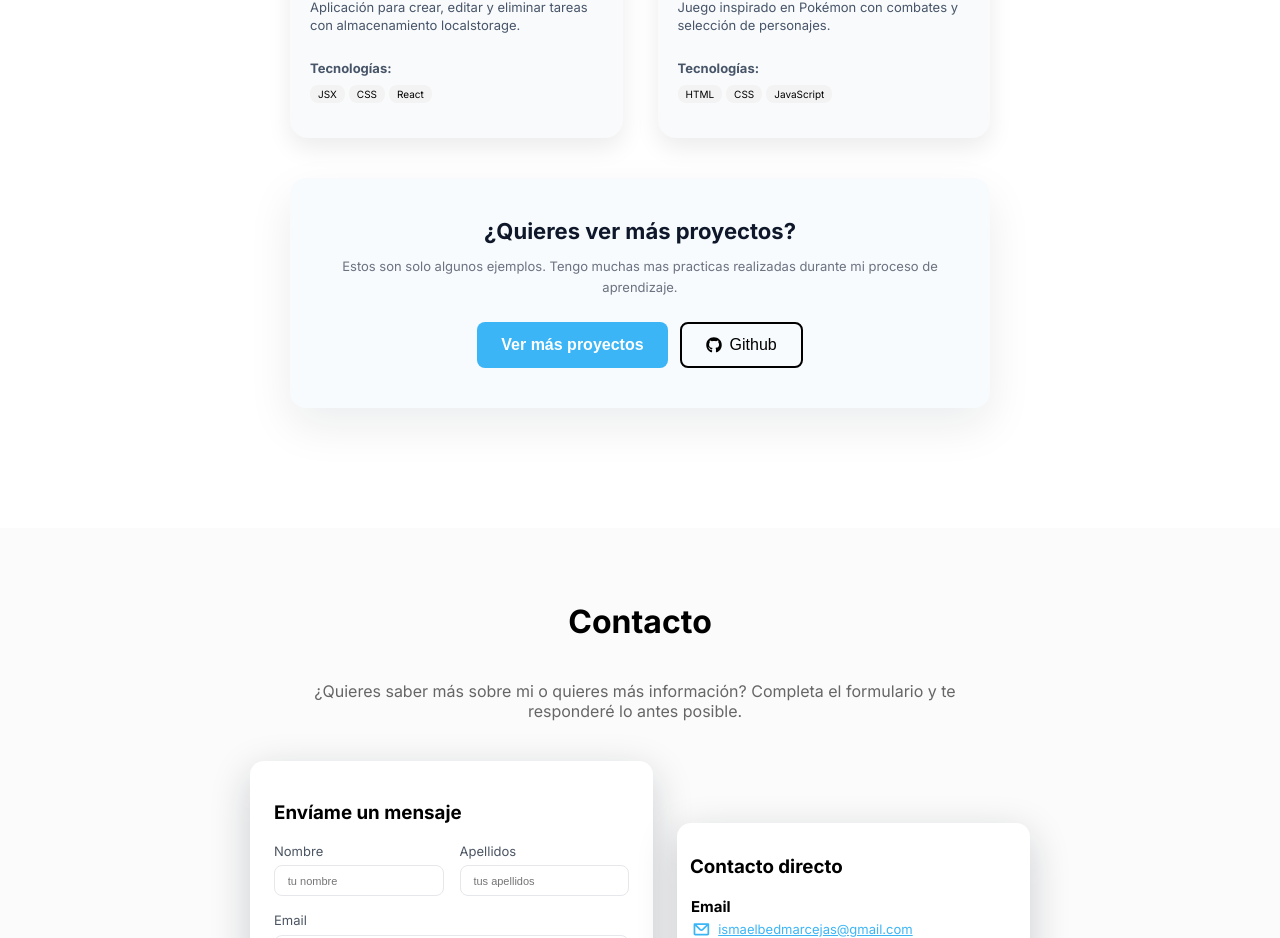
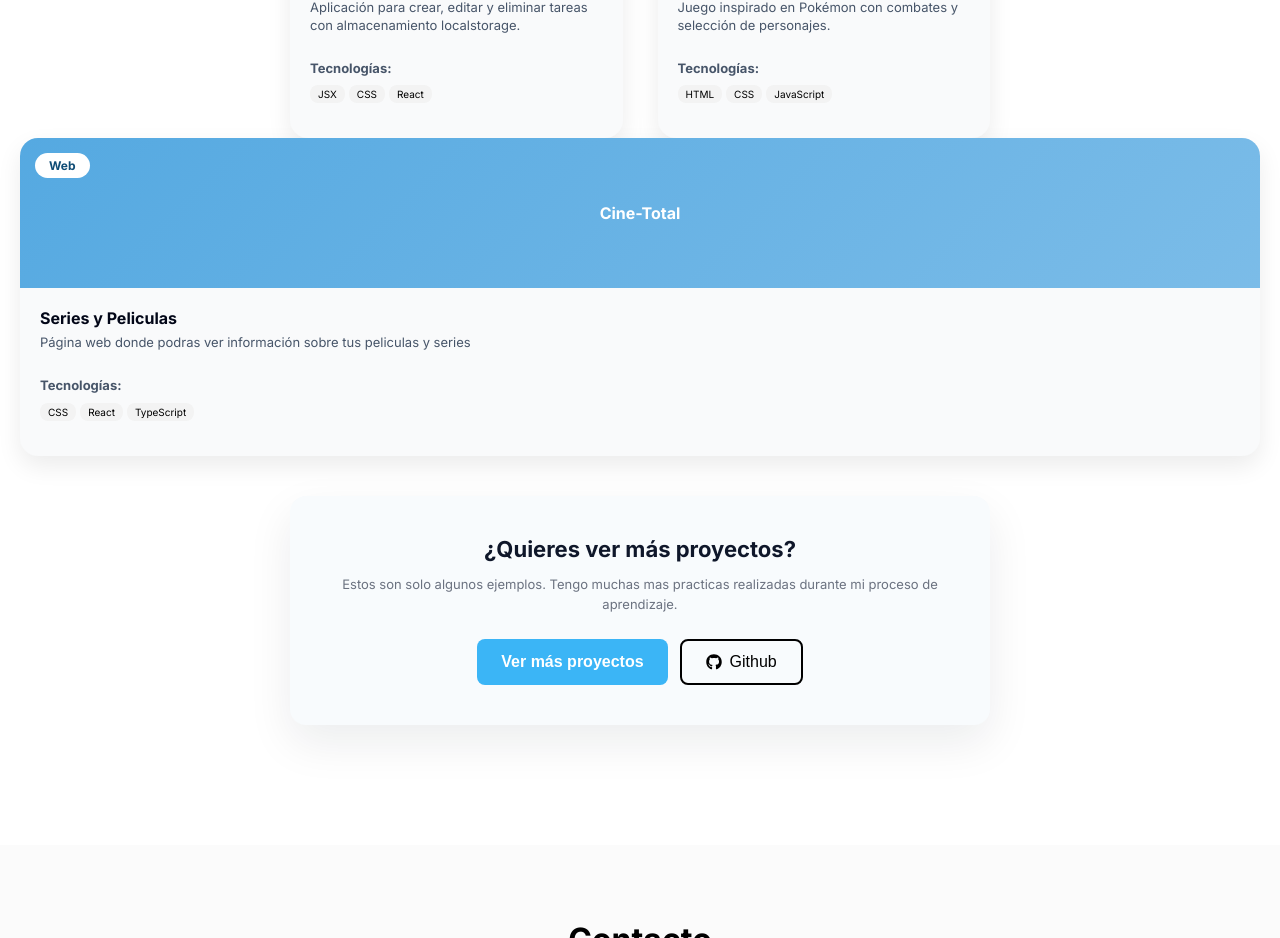
Before and after one commit to Ismabc05/ismaelbedmar, a React (Vite) app in the folder portfolio/: page / in a window 1280 px wide. Shown: the part 2817-3755 px from the top of the page. Built offline with nearby package versions, Linux system fonts and the light colour scheme.

Commit message:
actualizacion-portfolio

```diff
--- a/portfolio/src/components/Proyectos.jsx
+++ b/portfolio/src/components/Proyectos.jsx
@@ -58,6 +58,29 @@ function Proyectos() {
         </div>
       </div>
 
+      <div className="tarjeta">
+        <div className="tarjeta-header">
+          <span className="tag">Web</span>
+          <h3>Cine-Total</h3>
+        </div>
+
+        <div className="tarjeta-body">
+          <h4>Series y Peliculas</h4>
+          <p>
+            Página web donde podras ver información sobre tus peliculas y series
+          </p>
+          <p>
+            <strong>Tecnologías:</strong>
+          </p>
+
+          <div className="tecnologias">
+            <span>CSS</span>
+            <span>React</span>
+            <span>TypeScript</span>
+          </div>
+        </div>
+      </div>
+
       <div className="more-projects">
         <h3 className="more-projects--title">¿Quieres ver más proyectos?</h3>
         <p className="more-projects--text">
```
Also changed, not shown: 1 other file (tests, documents, lock files or other folders).
